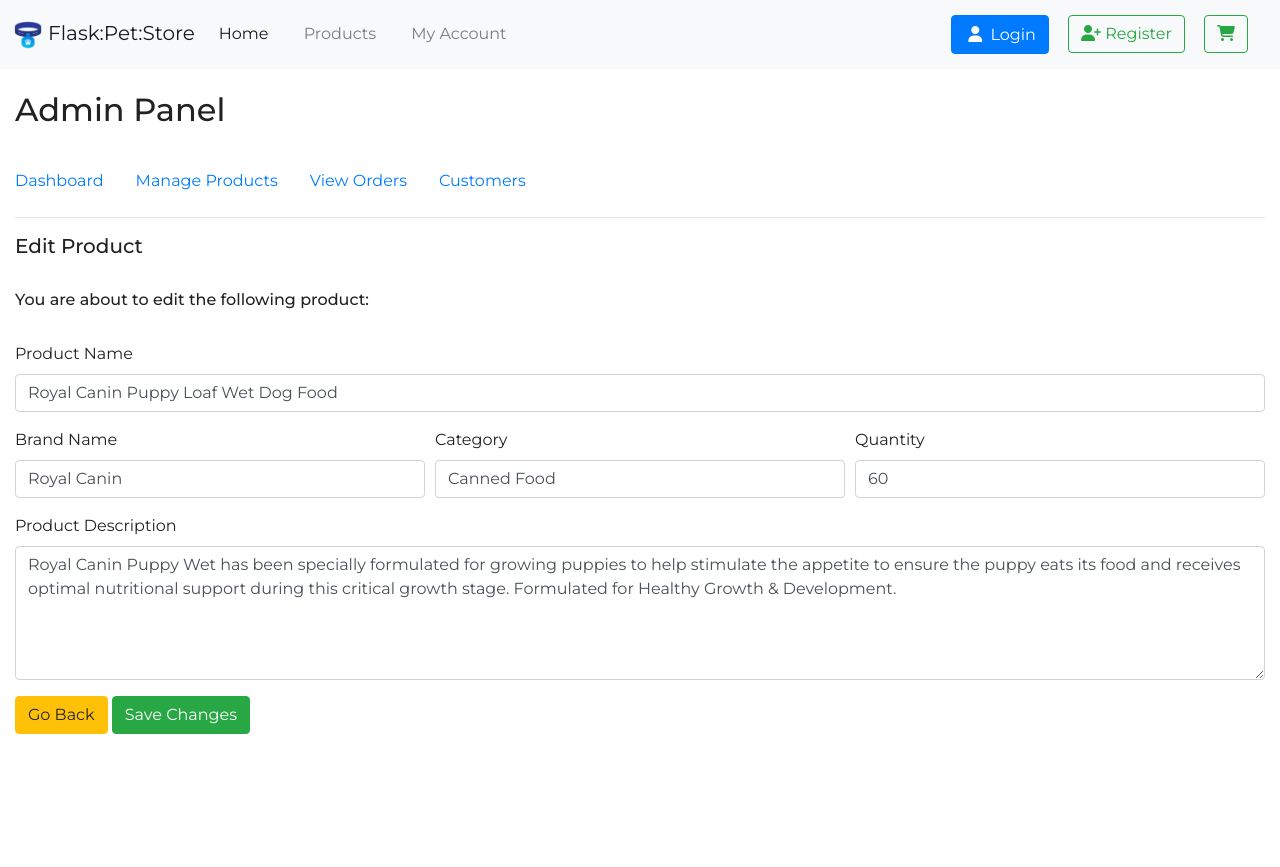
After one commit to pdadhikary/flask-pet-store, a Flask app: page /admin/products/1 in a window 1280 px wide. The commit adds this page. Run offline with Flask 2, Linux system fonts and the light colour scheme; data comes from the database, SQL or seed files in the repository; some libraries are stand-ins or nearby versions.

Commit message:
404 page added and Edit page added

```diff
--- a/flask_pet_store/__init__.py
+++ b/flask_pet_store/__init__.py
@@ -31,3 +31,8 @@ app.register_blueprint(admin_blueprint, url_prefix='/admin')
 @app.route('/')
 def home_page():
     return render_template('index.html')
+
+
+@app.errorhandler(404)
+def page_not_found(e):
+    return render_template('404.html'), 404
--- a/flask_pet_store/admin/forms.py
+++ b/flask_pet_store/admin/forms.py
@@ -1,16 +1,24 @@
 from flask_wtf import FlaskForm
-from wtforms import StringField, SelectField, IntegerField, TextAreaField
-from wtforms.validators import DataRequired
+from wtforms import StringField, SelectField, IntegerField, TextAreaField, SubmitField
+from wtforms.validators import DataRequired, Length, NumberRange
 
 
 class ProductEditForm(FlaskForm):
-    name = StringField(label='Product Name', validators=[DataRequired(message='Please enter product name.')])
-    brand = StringField(label='Brand', validators=[DataRequired(message='Please enter the brand name.')])
-    category = SelectField(label='Category',
-                           default='Choose a Category',
-                           description='Choose a category',
-                           choices=['Canned Food', 'Pond Care', 'Pond Care', 'Pet Bird Food', 'Dry Food'],
-                           validators=[DataRequired(message='Please select a category.')])
-    quantity = IntegerField(label='Quantity', validators=[DataRequired(message='Please enter the quantity in store.')])
+    name = StringField(label='Product Name', validators=[DataRequired(message='Product Name cannot be empty.')])
+    brand = StringField(label='Brand Name', validators=[DataRequired(message='Brand Name cannot be empty.')])
+    category = StringField(label='Category',
+                           validators=[DataRequired(message='Category cannot be empty.')])
+    quantity = IntegerField(label='Quantity',
+                            validators=[DataRequired(message='Quantity cannot be empty.'),
+                                        NumberRange(min=1, message='Quantity cannot be negative')])
     description = TextAreaField(label='Product Description',
-                                validators=[DataRequired(message='Please enter the description of the product')])
+                                validators=[
+                                    DataRequired(message='Product Description cannot be empty.'),
+                                    Length(max=350,
+                                           message='Description cannot be longer than 350 characters.')
+                                ])
+    submit = SubmitField(label='Save Changes')
+
+
+class ProductDeleteForm(FlaskForm):
+    submit = SubmitField(label='Delete')
--- a/flask_pet_store/admin/routes.py
+++ b/flask_pet_store/admin/routes.py
@@ -1,6 +1,6 @@
-from flask import Blueprint, render_template, url_for
+from flask import Blueprint, render_template, url_for, redirect, request, flash, abort
 from flask_pet_store.models import Product
-from flask_pet_store.admin.forms import ProductEditForm
+from flask_pet_store.admin.forms import ProductDeleteForm, ProductEditForm
 
 admin_blueprint = Blueprint('admin', __name__, template_folder='templates')
 
@@ -10,8 +10,28 @@ def index():
     return render_template('admin/index.html')
 
 
+@admin_blueprint.route('/products/<prodId>', methods=['GET', 'POST'])
+def edit_product(prodId):
+    product = Product.query.get(prodId)
+    if product:
+        edit_form = ProductEditForm(obj=product)
+        if edit_form.validate_on_submit():
+            pass
+        if edit_form.errors != {}:
+            for err_msg in edit_form.errors.values():
+                msg = ", ".join(err_msg)
+                flash(message=f'Could not update product: {msg}', category='danger')
+        return render_template('admin/edit_product.html', edit_form=edit_form, product=product)
+    return abort(status=404)
+
+
 @admin_blueprint.route('/products', methods=['GET', 'POST'])
 def manage_products():
-    # editForm = ProductEditForm()
-    products = Product.query.all()
-    return render_template('admin/products.html', products=products)
+    if request.method == "POST":
+        print(f"Item Deleted: {request.form.get('product_name')}")
+        return redirect(url_for('admin.manage_products'))
+
+    if request.method == "GET":
+        delete_form = ProductDeleteForm()
+        products = Product.query.all()
+        return render_template('admin/products.html', products=products, delete_form=delete_form)
--- /dev/null
+++ b/flask_pet_store/admin/templates/admin/edit_product.html
@@ -0,0 +1,70 @@
+{% extends 'admin/index.html' %}
+{% block title %} Edit Product {% endblock %}
+{% block admin_content %}
+    <h5>Edit Product</h5>
+    <br>
+    <form method="POST" class="form-register needs-validation" novalidate>
+        {{ edit_form.hidden_tag() }}
+        <h6>You are about to edit the following product:</h6>
+        <br>
+        <div class="form-row">
+            <div class="form-group col-md-12">
+                {{ edit_form.name.label() }}
+                {{ edit_form.name(class="form-control", placeholder="Product Name", required=True) }}
+                <div class="invalid-feedback">
+                    Product Name can not be empty
+                </div>
+                <div class="valid-feedback">
+                    Looks good!
+                </div>
+            </div>
+        </div>
+        <div class="form-row">
+            <div class="form-group col-md-4">
+                {{ edit_form.brand.label() }}
+                {{ edit_form.brand(class="form-control", placeholder="Brand Name", required=True) }}
+                <div class="invalid-feedback">
+                    Brand Name can not be empty
+                </div>
+                <div class="valid-feedback">
+                    Looks good!
+                </div>
+            </div>
+            <div class="form-group col-md-4">
+                {{ edit_form.category.label() }}
+                {{ edit_form.category(class="form-control", placeholder="Category", required=True) }}
+                <div class="invalid-feedback">
+                    Please select a category
+                </div>
+                <div class="valid-feedback">
+                    Looks good!
+                </div>
+            </div>
+            <div class="form-group col-md-4">
+                {{ edit_form.quantity.label() }}
+                {{ edit_form.quantity(class="form-control", placeholder="Quatity", required=True) }}
+                <div class="invalid-feedback">
+                    Quantity can not be empty
+                </div>
+                <div class="valid-feedback">
+                    Looks good!
+                </div>
+            </div>
+        </div>
+        <div class="form-row">
+            <div class="form-group col-md-12">
+                {{ edit_form.description.label() }}
+                {{ edit_form.description(class="form-control",
+                                    placeholder="Product Description", required=True, maxlength=350, rows=5) }}
+                <div class="invalid-feedback">
+                    Product Description can not be empty
+                </div>
+                <div class="valid-feedback">
+                    Looks good!
+                </div>
+            </div>
+        </div>
+        <a class="btn btn-warning" href="{{ url_for('admin.manage_products') }}">Go Back</a>
+        {{ edit_form.submit(class="btn btn-success") }}
+    </form>
+{% endblock %}
```
Also changed, not shown: flask_pet_store/admin/templates/admin/includes/delete_modal.html (+7 -3 lines), flask_pet_store/admin/templates/admin/includes/edit_modal.html (deleted, +0 -20 lines), flask_pet_store/admin/templates/admin/products.html (+4 -5 lines), flask_pet_store/templates/404.html (added, +10 -0 lines).
